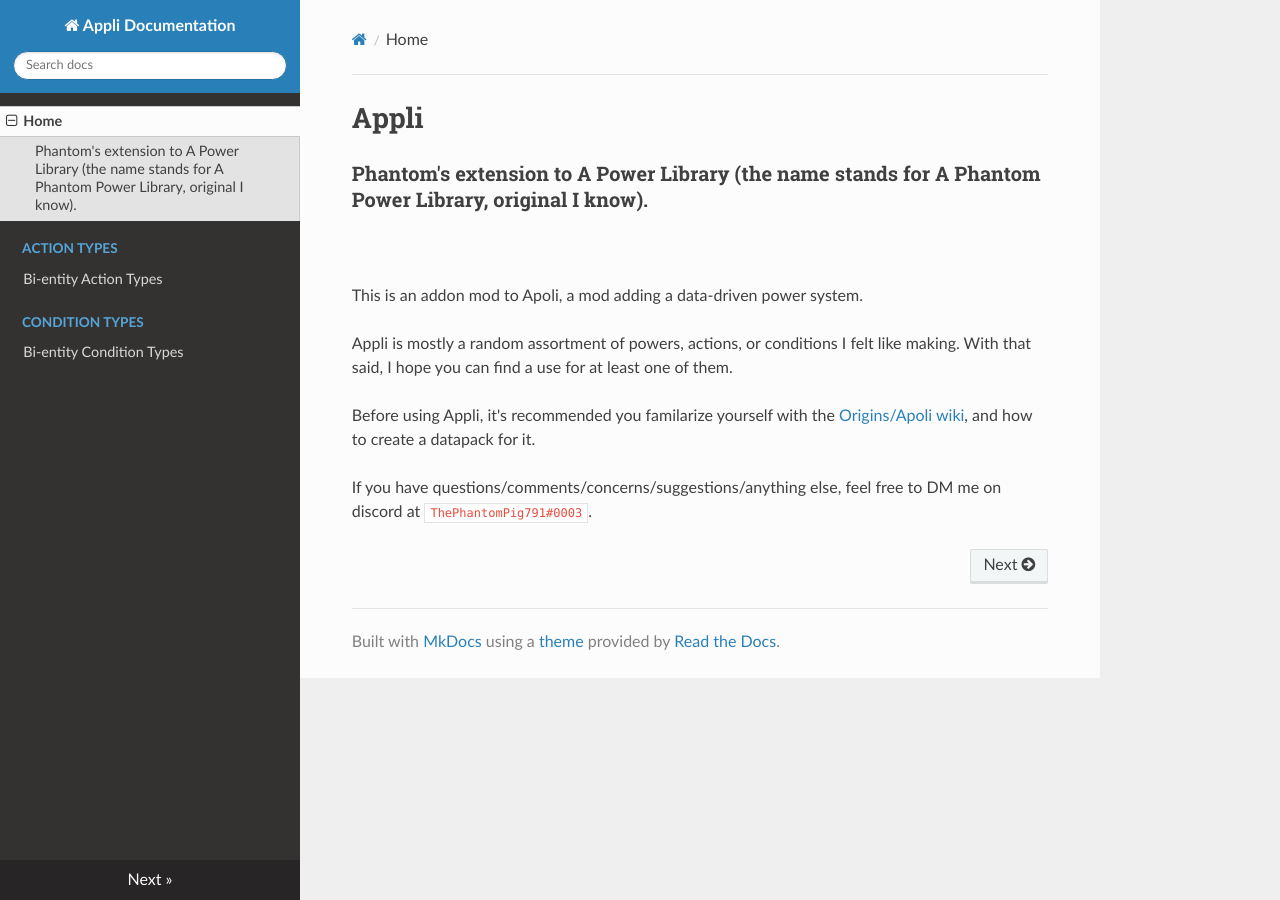
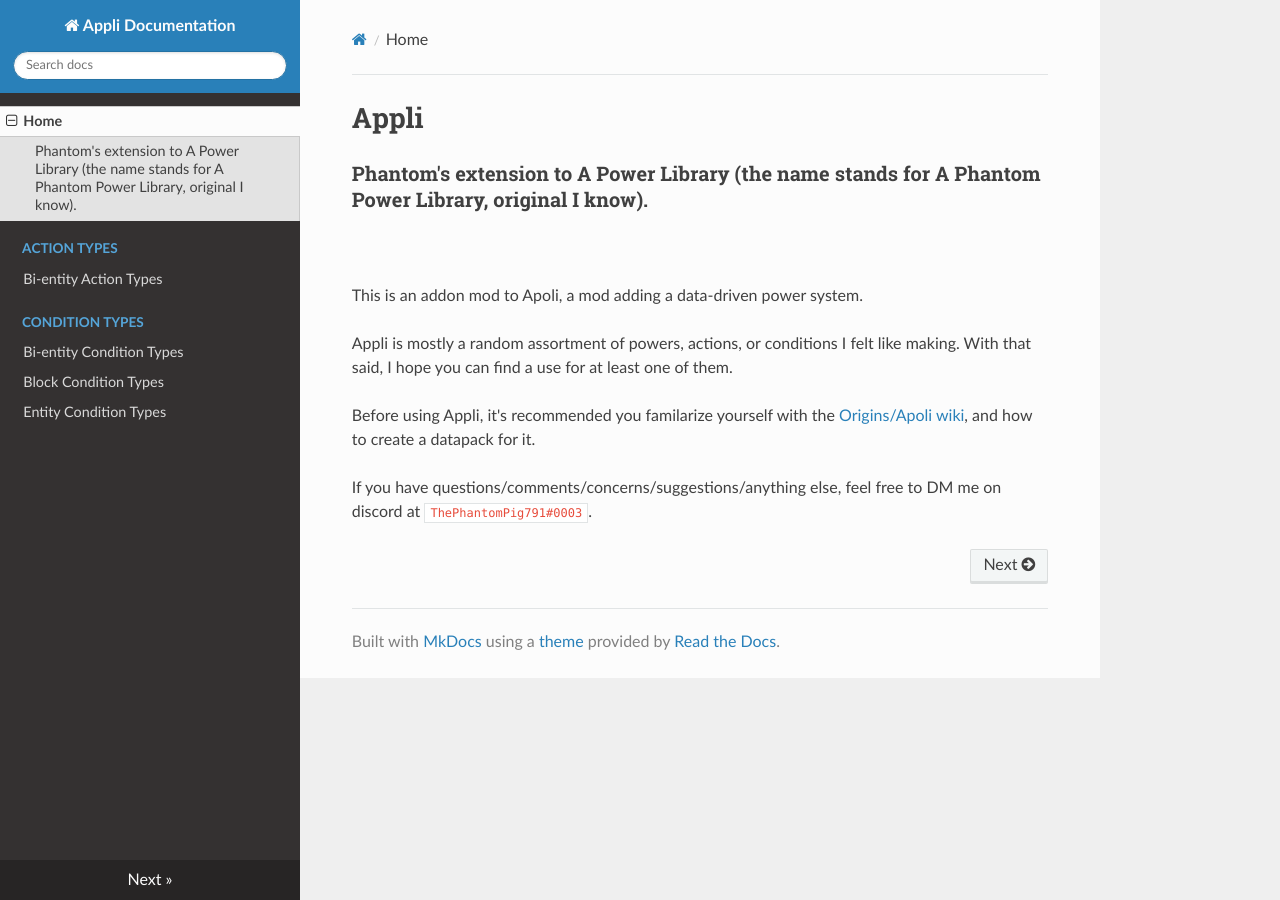
Before and after one commit to ThePhantomPig791/appli-docs, an MkDocs documentation site: the page built from docs/index.md, in a window 1280 px wide. Built offline with MkDocs 1.6.1, drawn with Linux system fonts in a browser that asks for light colours; nearby versions of some CDN libraries.

Commit message:
Update mkdocs.yml

```diff
--- a/mkdocs.yml
+++ b/mkdocs.yml
@@ -5,6 +5,8 @@ nav:
         - Bi-entity Action Types: types/bientity_action_types.md
     - Condition Types:
         - Bi-entity Condition Types: types/bientity_condition_types.md
+        - Block Condition Types: types/block_condition_types.md
+        - Entity Condition Types: types/entity_condition_types.md
 
 theme: readthedocs
 markdown_extensions:
```
